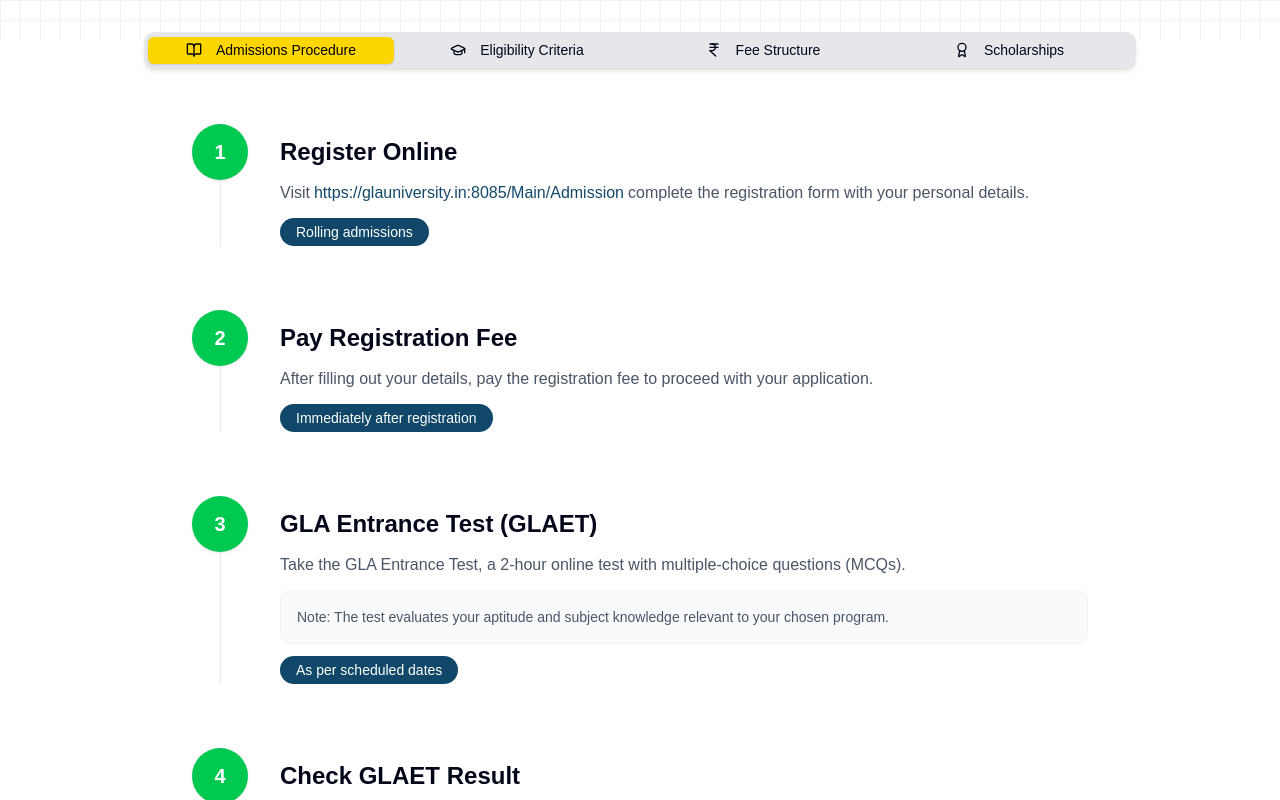
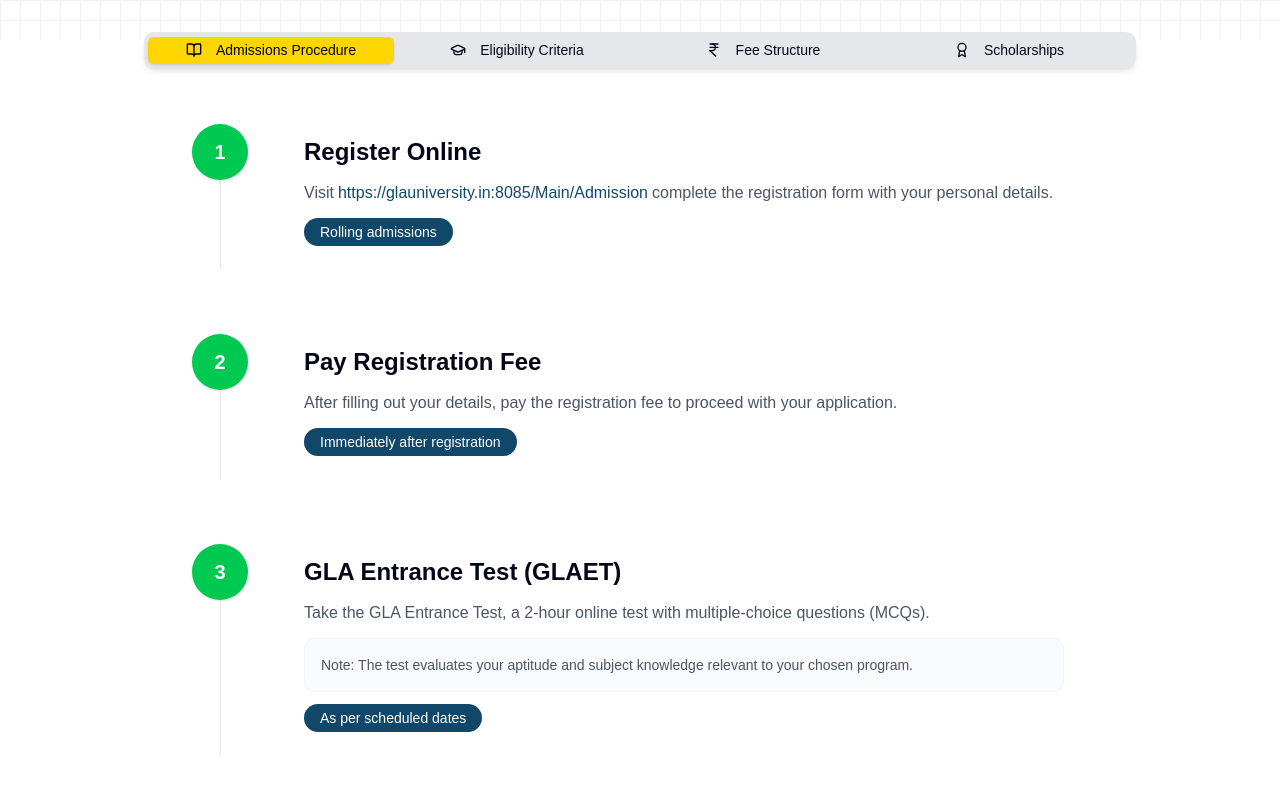
Before and after one commit to Stealth-Rishabh/GLA_Noida, a React (Vite) app: page /admissions in a window 1280 px wide. Shown: the part 760-1560 px from the top of the page. Built offline with nearby package versions, Linux system fonts and the light colour scheme.

Commit message:
new commit

```diff
--- a/src/Pages/Admission/AdmissionProcedure.jsx
+++ b/src/Pages/Admission/AdmissionProcedure.jsx
@@ -86,7 +86,7 @@ export default function AdmissionProcedure() {
               )}
             </div>
             <motion.div
-              className="pt-3 space-y-3 flex-1"
+              className="pt-3 space-y-3 flex-1 hover:bg-white p-6 rounded-lg hover:shadow-md"
               initial={{ x: -20, opacity: 0 }}
               animate={{ x: 0, opacity: 1 }}
               transition={{ delay: index * 0.1 + 0.3 }}
```
